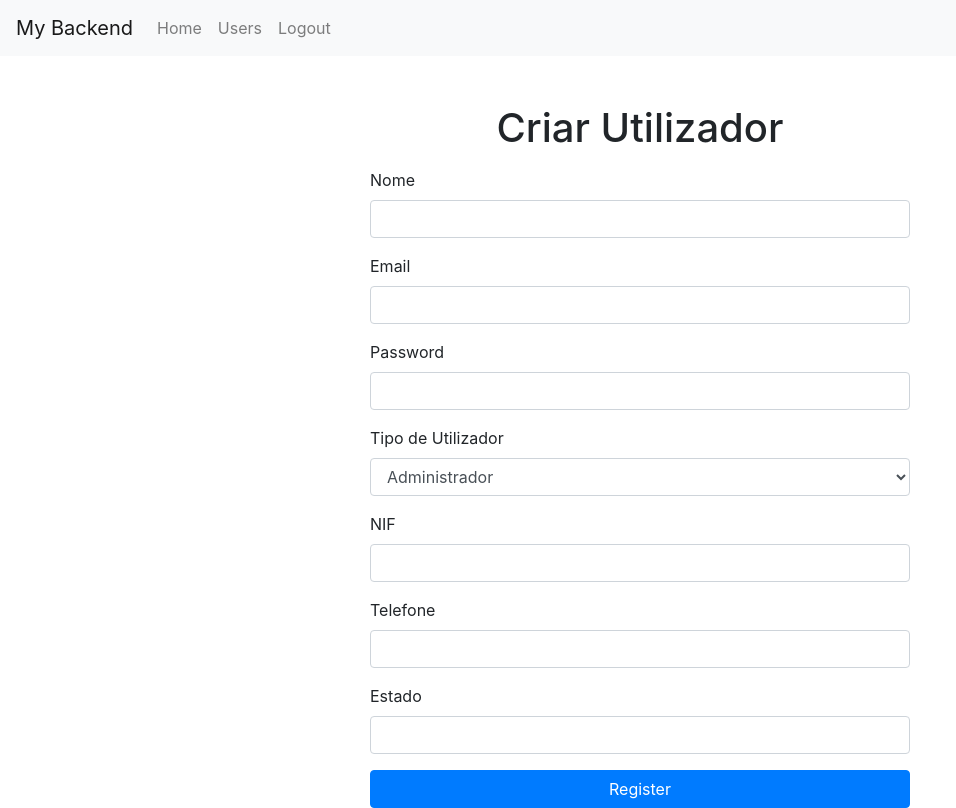
After one commit to JoaoMatias15/Base-de-Dados-2-Projeto-Final-Grupo-15, a Django app: page /PCBusca_ProjetoApp/admin/criar_utilizadores/ in a window 1280 px wide. The commit adds this page. Shown: the whole page, without its empty margins (0-956 px from the left). Run offline with Django 4.2, Linux system fonts and the light colour scheme; some libraries are stand-ins or nearby versions.

Commit message:
commit semana 9/10/2023
commit semana 9/10/2023

```diff
--- a/15-ProjFinalBD2 23 24/PCBusca_Projeto/PCBusca_ProjetoApp/forms.py
+++ b/15-ProjFinalBD2 23 24/PCBusca_Projeto/PCBusca_ProjetoApp/forms.py
@@ -31,8 +31,8 @@ from .models import Utilizador, Componente, EncomendaCliente, EncomendaComponent
 class CreateUserForm(ModelForm):
     class Meta:
         model = Utilizador
-        fields = ["nome","email","password", "NIF","telemovel"]
-        labels = {'nome': "Nome", 'email': "Email",'NIF': "NIF", 'telemovel': "Telemovel"}
+        fields = ["nome","email","password", "NIF","telemovel","morada_utilizador"]
+        labels = {'nome': "Nome", 'email': "Email",'NIF': "NIF", 'telemovel': "Telemovel",'morada_utilizador':"Morada"}
 
 class AuthForm(ModelForm):
     class Meta:
--- /dev/null
+++ b/15-ProjFinalBD2 23 24/PCBusca_Projeto/PCBusca_ProjetoApp/templates/admin/base_admin.html
@@ -0,0 +1,39 @@
+<!DOCTYPE html>
+<html>
+<head>
+  <meta charset="UTF-8">
+  <title>{% block title %}{% endblock %}</title>
+  {% load static %}
+  <link rel="stylesheet" href="https://stackpath.bootstrapcdn.com/bootstrap/4.5.2/css/bootstrap.min.css">
+  <link rel="stylesheet" type="text/css" href="{% static 'css/admin.css' %}">
+  {% block extra_styles %}{% endblock %}
+</head>
+<body>
+  <nav class="navbar navbar-expand-lg navbar-light bg-light">
+    <a class="navbar-brand" href="#">My Backend</a>
+    <button class="navbar-toggler" type="button" data-toggle="collapse" data-target="#navbarNav" aria-controls="navbarNav" aria-expanded="false" aria-label="Toggle navigation">
+      <span class="navbar-toggler-icon"></span>
+    </button>
+    <div class="collapse navbar-collapse" id="navbarNav">
+      <ul class="navbar-nav">
+        <li class="nav-item">
+          <a class="nav-link" href="{% url 'admin:index' %}">Home</a>
+        </li>
+        <li class="nav-item">
+          <a class="nav-link" href="{% url 'admin:auth_user_changelist' %}">Users</a>
+        </li>
+        <li class="nav-item">
+          <a class="nav-link" href="{% url 'admin:logout' %}">Logout</a>
+        </li>
+      </ul>
+    </div>
+  </nav>
+  <div class="container-fluid">
+    <div class="row">
+      <div class="col-md-12">
+        {% block content %}{% endblock %}
+      </div>
+    </div>
+  </div>
+</body>
+</html>
--- /dev/null
+++ b/15-ProjFinalBD2 23 24/PCBusca_Projeto/PCBusca_ProjetoApp/templates/admin/bomdia_admin.html
@@ -0,0 +1,5 @@
+{% extends 'admin/base_admin.html' %}
+{% load static %}
+{% block content %}
+<h1>>Bom dia Admin!</h1>
+{% endblock %}
--- /dev/null
+++ b/15-ProjFinalBD2 23 24/PCBusca_Projeto/PCBusca_ProjetoApp/templates/admin/criar_utilizador.html
@@ -0,0 +1,50 @@
+{% extends "admin/base_admin.html" %}
+{% load static %}
+
+{% block content %}
+<div class="container mt-5">
+    <div class="row">
+      <div class="col-md-6 offset-md-3">
+        <h1 class="text-center mb-3">Criar Utilizador</h1>
+        <form method="POST" action="{% url 'criar_utilizador' %}">
+          {% csrf_token %}
+          <div class="form-group">
+            <label for="nome">Nome</label>
+            <input type="text" class="form-control" id="nome" name="nome" required>
+          </div>
+          <div class="form-group">
+            <label for="email">Email</label>
+            <input type="email" class="form-control" id="email" name="email" required>
+          </div>
+          <div class="form-group">
+            <label for="password">Password</label>
+            <input type="password" class="form-control" id="password" name="password" required>
+          </div>
+          <div class="form-group">
+            <label for="tipo">Tipo de Utilizador</label>
+            <select class="form-control" id="tipoUtilizador" name="tipoUtilizador">
+              <option value="Administrador">Administrador</option>
+              <option value="Cliente">Cliente</option>
+              <option value="Comercial1">Comercial1</option>
+              <option value="Comercial2">Comercial2</option>
+            </select>
+          </div>
+          <div class="form-group">
+            <label for="NIF">NIF</label>
+            <input type="text" class="form-control" id="NIF" name="NIF" required>
+          </div>
+          <div class="form-group">
+            <label for="telefone">Telefone</label>
+            <input type="text" class="form-control" id="telefone" name="telefone" required>
+          </div>
+          <div class="form-group">
+            <label for="estado">Estado</label>
+            <input type="text" class="form-control" id="estado" name="estado" required>
+          </div>
+
+          <button type="submit" class="btn btn-primary btn-block">Register</button>
+        </form>
+      </div>
+    </div>
+  </div>
+{% endblock %}
--- a/15-ProjFinalBD2 23 24/PCBusca_Projeto/PCBusca_ProjetoApp/urls.py
+++ b/15-ProjFinalBD2 23 24/PCBusca_Projeto/PCBusca_ProjetoApp/urls.py
@@ -6,7 +6,7 @@ from . import views
 urlpatterns =[
     path('',views.index,name= 'index'),
     path('register',views.registerPage,name='registerPage'),
-    path('test_insert',views.view_insert_user,name='test_insert'),
+    #path('test_insert',views.view_insert_user,name='test_insert'),
     path('login',views.login_view,name='login'),
     path('admin/listar_utilizadores/', views.listar_utilizadores, name='listar_utilizadores'),
     # path('admin', views.bomdia_admin, name='bomdia_admin'),
--- a/15-ProjFinalBD2 23 24/PCBusca_Projeto/PCBusca_ProjetoApp/views.py
+++ b/15-ProjFinalBD2 23 24/PCBusca_Projeto/PCBusca_ProjetoApp/views.py
@@ -43,9 +43,16 @@ def registerPage(request):
             #utilizador.tipoCliente = 'Cliente'
             # Get the database connection
             with connections['postgres'].cursor() as cursor:
+                try:
+                    cursor.callproc('check_email_exists', [
+                    email_Form
+                ])
+                except Exception as e:
+                    messages.warning(request, 'Email ja utilizado numa conta!')
+                    return render(request, 'auth/register.html', context)
                 # Call the PostgreSQL function
                 cursor.callproc('insert_into_utilizador', [
-                    form.cleaned_data['morada'], form.cleaned_data['nome'], email_Form, form.cleaned_data['telemovel'] , None, None, None, None,make_password(form.cleaned_data['password']),  # Pass your function arguments here
+                    form.cleaned_data['morada_utilizador'], form.cleaned_data['nome'], email_Form, form.cleaned_data['telemovel'] , None, None, None, None,make_password(form.cleaned_data['password'],'Bd2'),  # Pass your function arguments here
                 ])
 
                 # If your function returns something, fetch the result
@@ -69,31 +76,25 @@ def login_view(request):
         if form.is_valid():
             print("Tou Valido")
             email_form = form.cleaned_data['email']
-            try:
-                email_Object = Utilizador.objects.get(email=email_form)
-            except Exception as e:
-                print('--------------------------------------------------------------------------------------------------------------------------')
-                print('Error do Postgres ao Login')
-                print("Error:", str(e))
-                print('--------------------------------------------------------------------------------------------------------------------------')
-                messages.warning(request, 'Erro no login')
-                # Handle case where user does not exist
-                pass
-            else:
-                # User with matching username was found, now check password
-                password = form.cleaned_data['password']
-                if check_password(password,email_Object.password):
-                    # Password is correct, login user
-                    print("password correta")
-                    #save UserModel in cookies
-                    response = redirect('index')
-                    response.set_cookie("loginToken", Utilizador.objects.get(email=email_Object.email).id)
-                    return response
-                else:
-                    print("password errada")
-                    # Password is incorrect, display error message
+            with connections['postgres'].cursor() as cursor:
+                cursor.callproc('user_login', [
+                        form.cleaned_data['email'], make_password(form.cleaned_data['password'],'Bd2'),
+                    ])
+                try:print()
+
+
+                except Exception as e:
+                    print('--------------------------------------------------------------------------------------------------------------------------')
+                    print('Error do Postgres ao Login')
+                    print("Error:", str(e))
+                    print('--------------------------------------------------------------------------------------------------------------------------')
                     messages.warning(request, 'Erro no login')
+                    # Handle case where user does not exist
                     pass
+                userid = cursor.fetchall()
+                response = redirect('index')
+                response.set_cookie("loginToken", userid)
+                return response
         else:
             messages.error(request, 'Invalid email or password')
     else:
@@ -187,8 +188,13 @@ def bomdia_admin(request):
 
 #Gerir Utilizadores
 def listar_utilizadores(request):
-    utilizadores = Utilizador.objects.all()
+    with connections['postgres'].cursor() as cursor:
+        cursor.callproc('get_users_data')
+        utilizadores = cursor.fetchall()
     context = {'utilizadores': utilizadores}
+    print('--------------------------------------------------------------------------------------------------------------------------')
+    print(utilizadores)
+    print('--------------------------------------------------------------------------------------------------------------------------')
     return render(request, 'admin/listar_utilizadores.html', context)
 
 def criar_utilizador(request):
@@ -216,20 +222,20 @@ def apagar_utilizador(request, id):
 
 
 
-def view_insert_user(request):
-    # Get the database connection
-    with connections['postgres'].cursor() as cursor:
-        # Call the PostgreSQL function
-        cursor.callproc('insert_into_utilizador', [
-            'morada_utilizador', 'nome', 'email', 'telemovel', None, None, None, None,'password',  # Pass your function arguments here
-        ])
+# def view_insert_user(request):
+#     # Get the database connection
+#     with connections['postgres'].cursor() as cursor:
+#         # Call the PostgreSQL function
+#         cursor.callproc('insert_into_utilizador', [
+#             'morada_utilizador', 'nome', 'email', 'telemovel', None, None, None, None,'password',  # Pass your function arguments here
+#         ])
 
-        # If your function returns something, fetch the result
-        result = cursor.fetchall()
+#         # If your function returns something, fetch the result
+#         result = cursor.fetchall()
 
-    # Process the result or perform further actions
-    # ...
+#     # Process the result or perform further actions
+#     # ...
 
-    # Return an HTTP response or render a template
-    print(result)
-    return render(request, 'auth/register.html')
+#     # Return an HTTP response or render a template
+#     print(result)
+#     return render(request, 'auth/register.html')
```
Also changed, not shown: 15-ProjFinalBD2 23 24/PCBusca_Projeto/PCBusca_ProjetoApp/templates/admin/editar_utilizador.html (added, +32 -0 lines), 15-ProjFinalBD2 23 24/PCBusca_Projeto/PCBusca_ProjetoApp/templates/admin/listar_utilizadores.html (added, +43 -0 lines), 15-ProjFinalBD2 23 24/PCBusca_Projeto/PCBusca_ProjetoApp/templates/auth/register.html (+11 -2 lines).
